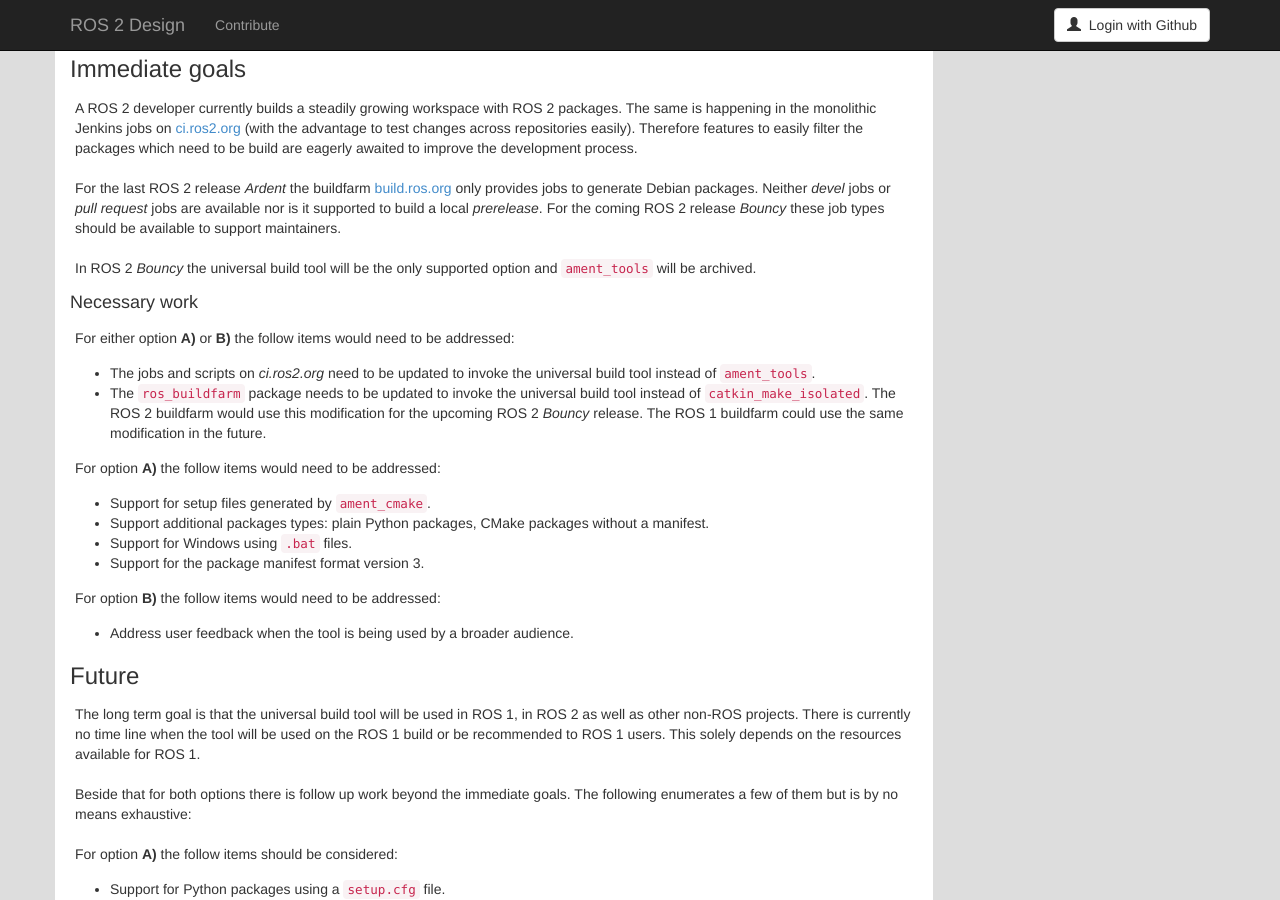
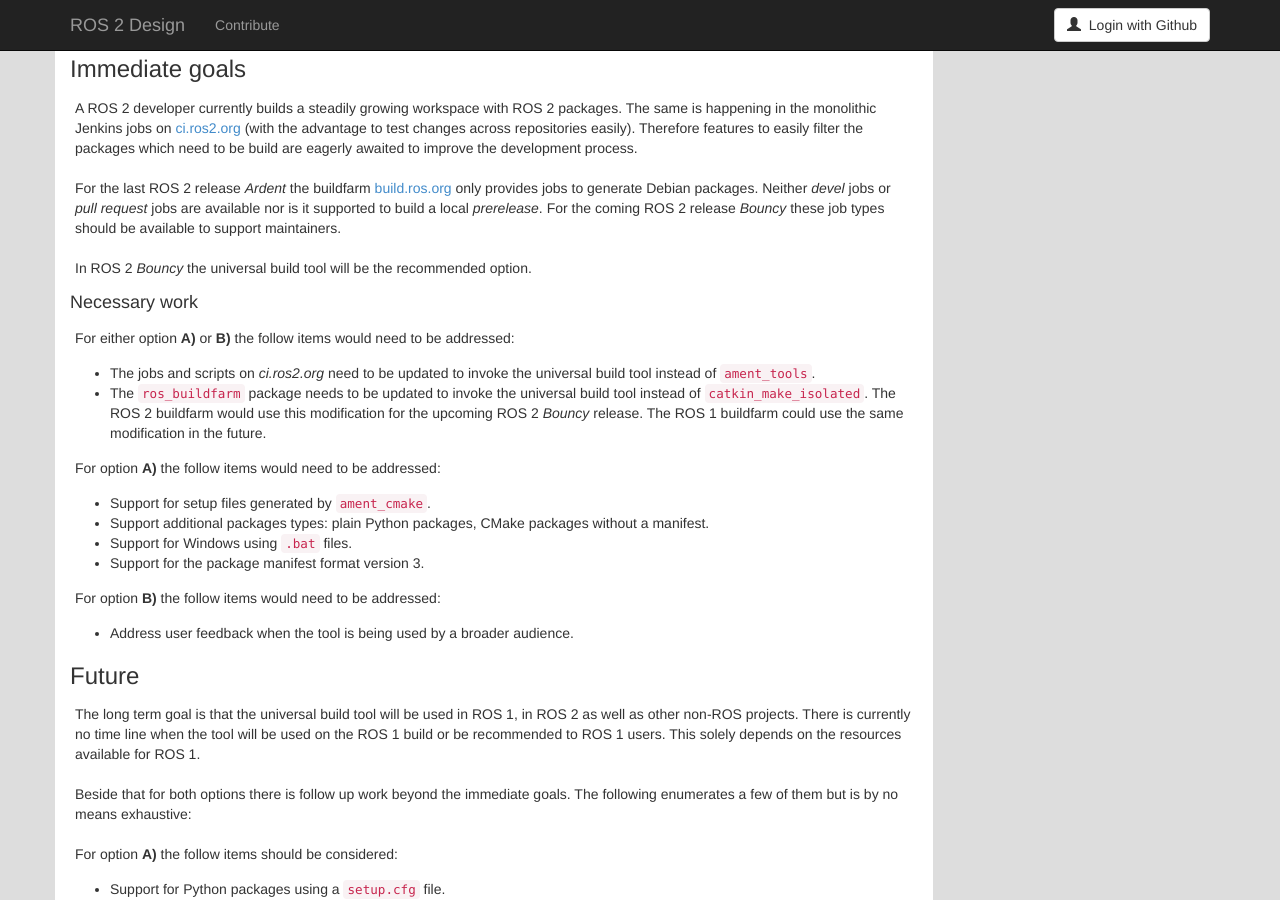
Before and after one commit to ros2/design, a Jekyll site: the page built from articles/101_build_tool.md, in a window 1280 px wide and 900 px high, scrolled down 6867 px. Built offline with Jekyll 4.4.1, drawn with Linux system fonts in a browser that asks for light colours; nearby versions of some CDN libraries; some of the changed text lies outside the part shown.

Commit message:
update archival time for ament_tools

```diff
--- a/articles/101_build_tool.md
+++ b/articles/101_build_tool.md
@@ -346,7 +346,7 @@ For the last ROS 2 release *Ardent* the buildfarm [build.ros.org](http://build.r
 Neither *devel* jobs or *pull request* jobs are available nor is it supported to build a local *prerelease*.
 For the coming ROS 2 release *Bouncy* these job types should be available to support maintainers.
 
-In ROS 2 *Bouncy* the universal build tool will be the only supported option and `ament_tools` will be archived.
+In ROS 2 *Bouncy* the universal build tool will be the recommended option.
 
 #### Necessary work
 
```
Also changed, not shown: other parts of articles/101_build_tool.md (+2 -1 lines).
